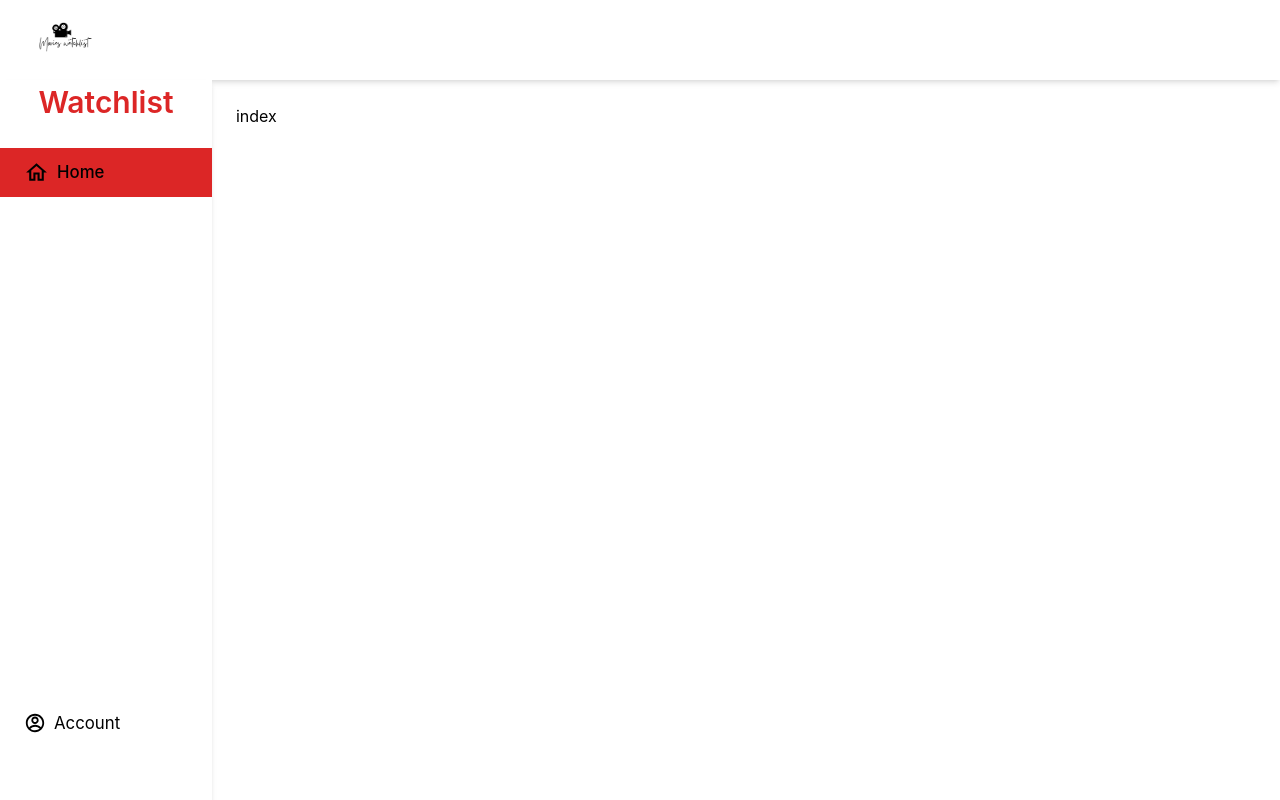
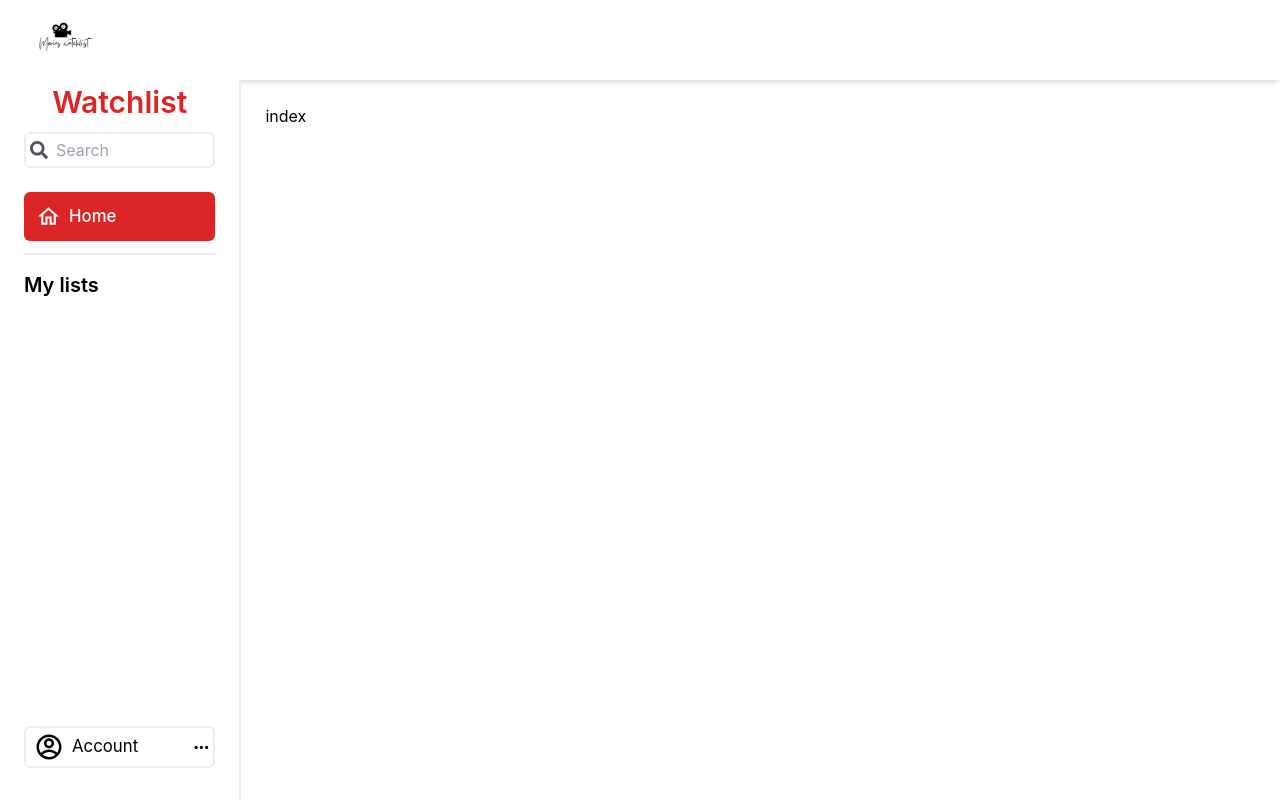
Before and after one commit to Pragnya45/Movie-Watchlist, a React (Create React App) app in the folder movie-watchlist/: page / in a window 1280 px wide. Built offline with nearby package versions, Linux system fonts and the light colour scheme.

Commit message:
sidebar changes

```diff
--- a/movie-watchlist/src/Components/Layout/Sidebar.js
+++ b/movie-watchlist/src/Components/Layout/Sidebar.js
@@ -3,6 +3,8 @@ import { NavLink, useNavigate } from "react-router-dom";
 import { useLocation } from "react-router-dom";
 import { RiAccountCircleLine } from "react-icons/ri";
 import { useDispatch } from "react-redux";
+import { FaSearch } from "react-icons/fa";
+import { IoEllipsisVerticalSharp } from "react-icons/io5";
 
 export default function Sidebar() {
   const location = useLocation();
@@ -19,19 +21,27 @@ export default function Sidebar() {
 
   return (
     <aside
-      className={`h-full w-0 sm:w-64 absolute left-[0px]
-        sm:relative flex bg-white shadow-md  items-center flex-col gap-2 z-10`}
+      className={`h-full border-r-2 px-6 border-[#EAECF0] w-0 sm:w-72 absolute left-[0px]
+        sm:relative flex bg-white   items-center flex-col gap-2 z-10`}
     >
       <h1 className="mx-auto my-1 text-3xl font-semibold text-red-600">
         Watchlist
       </h1>
+      <div className="border-2 flex rounded-md  p-1 items-center border-[#EAECF0]">
+        <FaSearch color="#475467" size={20} />
+        <input
+          type="text"
+          placeholder="Search"
+          className="outline-none pl-2 w-full"
+        />
+      </div>
 
-      <div className="flex flex-col justify-between h-[77%] items-start w-full gap-3 pt-4">
+      <div className="flex flex-col justify-between h-[74%] items-start w-full gap-3 pt-4">
         {sidebarLinks.map((link, index) => (
           <NavLink
             key={index}
             to={link.path}
-            className={`w-full active:bg-red-600 ${
+            className={`w-full rounded-md active:bg-red-600 ${
               location.pathname === link.path
                 ? "bg-red-600 font-bold"
                 : "bg-tranparent"
@@ -41,24 +51,34 @@ export default function Sidebar() {
             `}
           >
             <button
-              className={`flex gap-2 w-full items-center  text-[1.05rem] text-black p-3 pl-6 hover:text-white hover:bg-red-600 ${
-                location.pathname === link.path ? "font-medium" : "font-normal"
+              className={`flex gap-2 w-full items-center  text-[1.05rem] text-black p-3  hover:text-white hover:bg-red-600 ${
+                location.pathname === link.path
+                  ? "font-medium text-white"
+                  : "font-normal"
               }`}
             >
-              {link.icon}
+              <MdOutlineHome
+                color={location.pathname === link.path ? "#fff" : "#000"}
+                size={25}
+              />
               {link.label}
             </button>
           </NavLink>
         ))}
-        <button
-          className="flex gap-2 w-full mt-auto items-center  text-[1.05rem] text-black p-3 pl-6 hover:bg-red-600 hover:text-white font-normal"
+        <div className="w-full h-[2px] bg-[#EAECF0]"></div>
+        <h3 className="my-1 text-xl font-semibold text-black">My lists</h3>
+        <div
+          className="flex gap-2 border-2 rounded-md border-[#EAECF0] w-full mt-auto items-center fill-black text-[1.05rem] text-black p-1 pl-2 hover:bg-red-600 hover:text-white hover:fill-white font-normal"
           onClick={() => {
             navigate("/signin");
           }}
         >
-          <RiAccountCircleLine className="fill-inherit" size={22} />
+          <RiAccountCircleLine className="fill-inherit" size={30} />
           Account
-        </button>
+          <button className="ml-auto cursor-pointer">
+            <IoEllipsisVerticalSharp className=" rotate-90" />
+          </button>
+        </div>
       </div>
     </aside>
   );
```
